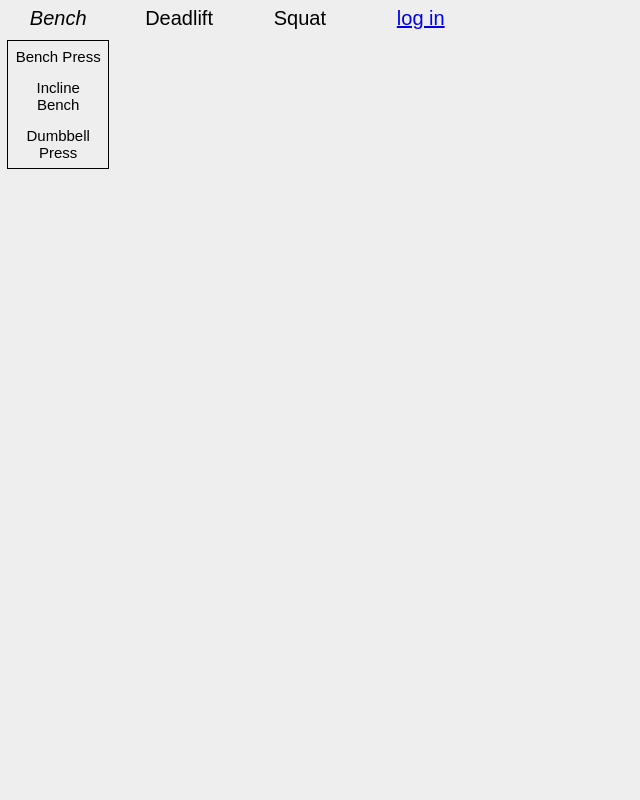
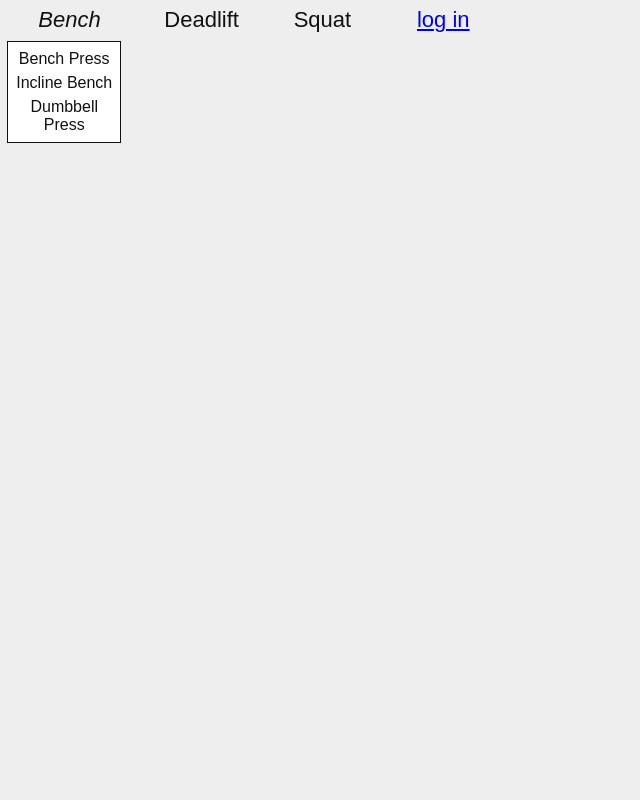
Before and after one commit to jillzy/RESTful-Fitness, a Flask app: page / in a window 1280 px wide. Shown: the whole page, without its empty margins (0-640 px from the left). Run offline with Flask 2, Linux system fonts and the light colour scheme; some libraries are stand-ins or nearby versions.

Commit message:
current styling 2

```diff
--- a/Server.py
+++ b/Server.py
@@ -16,9 +16,9 @@ def get_variations():
     #print(data)
     #print(type(data))
     variations = {"Bench": ['Bench Press', 'Incline Bench', 'Dumbbell Press'],
-                  "Deadlift": ["American Deadlift", "Conventional Deadlift",
-                               "Sumo Deadlift", "Romanian Deadlift", "Single Leg RDL",
-                               "Stiff Leg", "Straight Leg"],
+                  "Deadlift": ["American", "Conventional",
+                               "Romanian", "Single Leg RDL",
+                               "Stiff Leg", "Straight Leg", "Sumo"],
                   "Squat": ["Bulgarian Split", "High Bar", "Low Bar"]}
     for v in variations:
         for k in data:
--- a/static/scripts.js
+++ b/static/scripts.js
@@ -36,7 +36,7 @@ function toggleOn(item){
 	}
 
 //	mainButton.style.fontWeight = "bold";
-	expansionContainer.style.display = "inline-block";
+	expansionContainer.style.display = /*inline-*/"block";
 
 }
 
--- a/static/style.css
+++ b/static/style.css
@@ -1,11 +1,9 @@
 html,body,.page {
-	font-family: sans-serif; background: #eee;
+	font-family: sans-serif;
+	background: #eee;
+	padding: 0;
+	width: 100%;
 	margin: 0;
-	padding: 0;
-	height: 100vh;
-	/*min-height: 100vh !important;*/
-	width: 100%;
-
 }
 
 .metanav{
@@ -14,23 +12,19 @@ html,body,.page {
 
 
 #liftLinksContainer {
-	/*background-color: #36151e;
-	padding: 25px;
-	min-height: 100%;*/
-	width: 100%;
-	overflow: hidden;
+	position: relative;
 	box-sizing: border-box;
 
 }
 
 .mainLinks {
 	vertical-align:top;
-	font-size: 20px;
+	font-size: 22px;
 	text-align: center;
-	width: 8%;
+	min-width: 8%;
 	text-decoration: none;
 	display:inline-block;
-	color: black;
+	color: #111;
 	padding: 10px;
 	margin: -3px;
 }
@@ -40,30 +34,24 @@ html,body,.page {
 }
 
 .expansionContainer {
-	border: 1px solid black;
-	width: 100%;
-	margin-top:100px;
-	box-sizing:border-box;
-	margin: auto;
-	margin-top: 10px;
-	font-style:normal;
-	font-weight: normal;
-	position: relative;
+	padding: 5px 0px;
+	background-color:white;
+	max-width: 90%;
+	margin-top: 8px;
 	display: none;
+	border: 1px solid #111;
 }
 
 .secondaryLinks {
-	font-size:15px;
+	overflow-wrap: normal;
+	font-size:16px;
 	font-style:normal;
-	font-weight: normal;
-	position: relative;
-	padding: 7px;
-	box-sizing: border-box;
-	width: 100%;
+	padding: 3px 5px;
+
 }
 
 .secondaryLinks:hover {
-	background-color: #8499b1;
+	background-color: #ccc;
 }
 /*
 .page {
--- a/templates/layout.html
+++ b/templates/layout.html
@@ -9,6 +9,7 @@
 
 <title> ACS </title>
 <div class=page>
+
 	<div id= "liftLinksContainer">
 		{% for item in lifts%}
 
```
